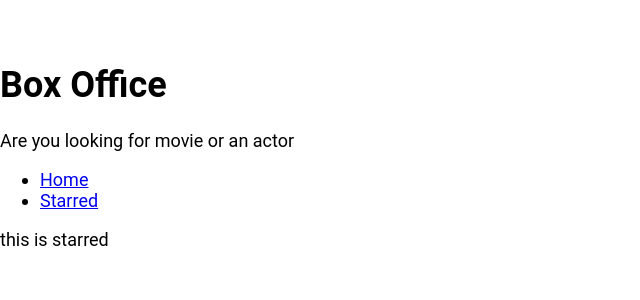
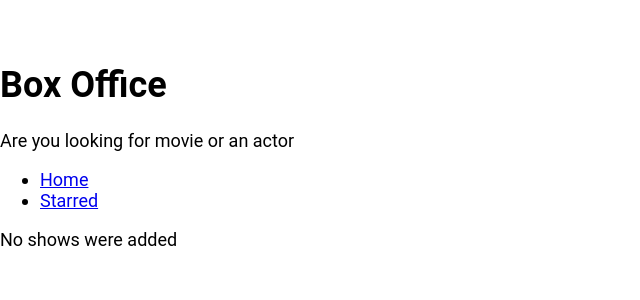
Before and after one commit to MdAzeen/box-office, a React (Create React App) app: page /starred in a window 1280 px wide. Shown: the top 300 px of the page, without its empty margins (0-640 px from the left). Built offline with nearby package versions, Linux system fonts and the light colour scheme; the HTML template or start-up script is replaced by a standard one.

Commit message:
finished starred page

```diff
--- a/src/pages/Starred.js
+++ b/src/pages/Starred.js
@@ -1,10 +1,38 @@
-import React from 'react'
+import React, { useEffect, useState } from 'react'
 import MainPageLayout from '../components/MainPageLayout'
+import ShowGrid from '../components/shows/ShowGrid';
+import { apiGet } from '../misc/config';
+import { useShows } from '../misc/custom-hooks'
 
 function Starred() {
+  const [starred]=useShows()
+  const [shows,setShows]=useState(null);
+  const [isLoading,setIsLoading]=useState(true);
+  const [error,setError]=useState(null);
+  useEffect(()=>{
+    if(starred && starred.length>0)
+    {
+       const promises=starred.map(showId=> apiGet(`/shows/${showId}`));
+       Promise.all(promises).then(apiData=>apiData.map(show=>({show}))).then(results=>{
+         setShows(results);
+         setIsLoading(false);
+       }).catch(err=>{
+           setError(err.message);
+           setIsLoading(false);
+       })
+
+    }
+    else
+    {
+      setIsLoading(false);
+    }
+  },[starred])
   return (
     <MainPageLayout>
-        this is starred
+    {isLoading && <div>Shows are still loading</div>}
+    {error && <div>Error occured :{error}</div>}
+    {!isLoading && !shows && <div>No shows were added</div>}
+    {!isLoading && !error && shows && <ShowGrid data={shows}/>}
     </MainPageLayout>
   )
 }
```
